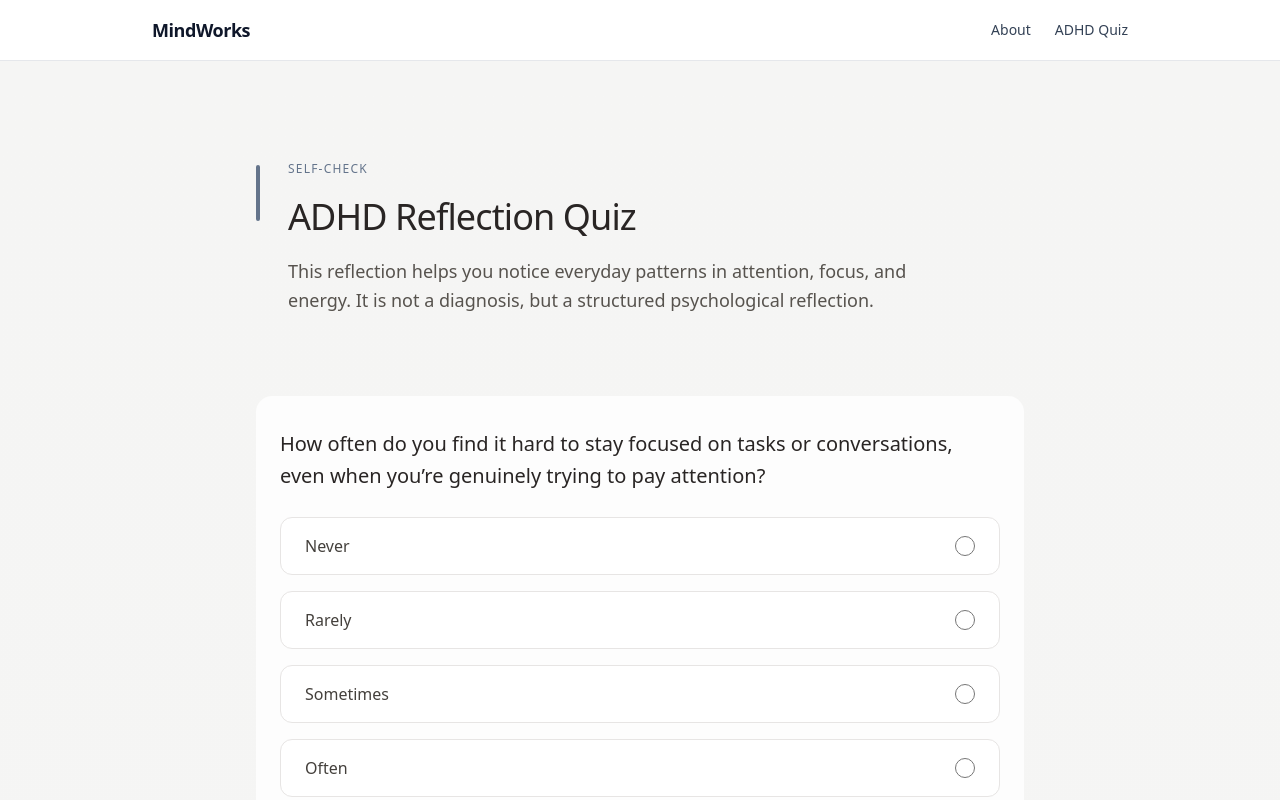
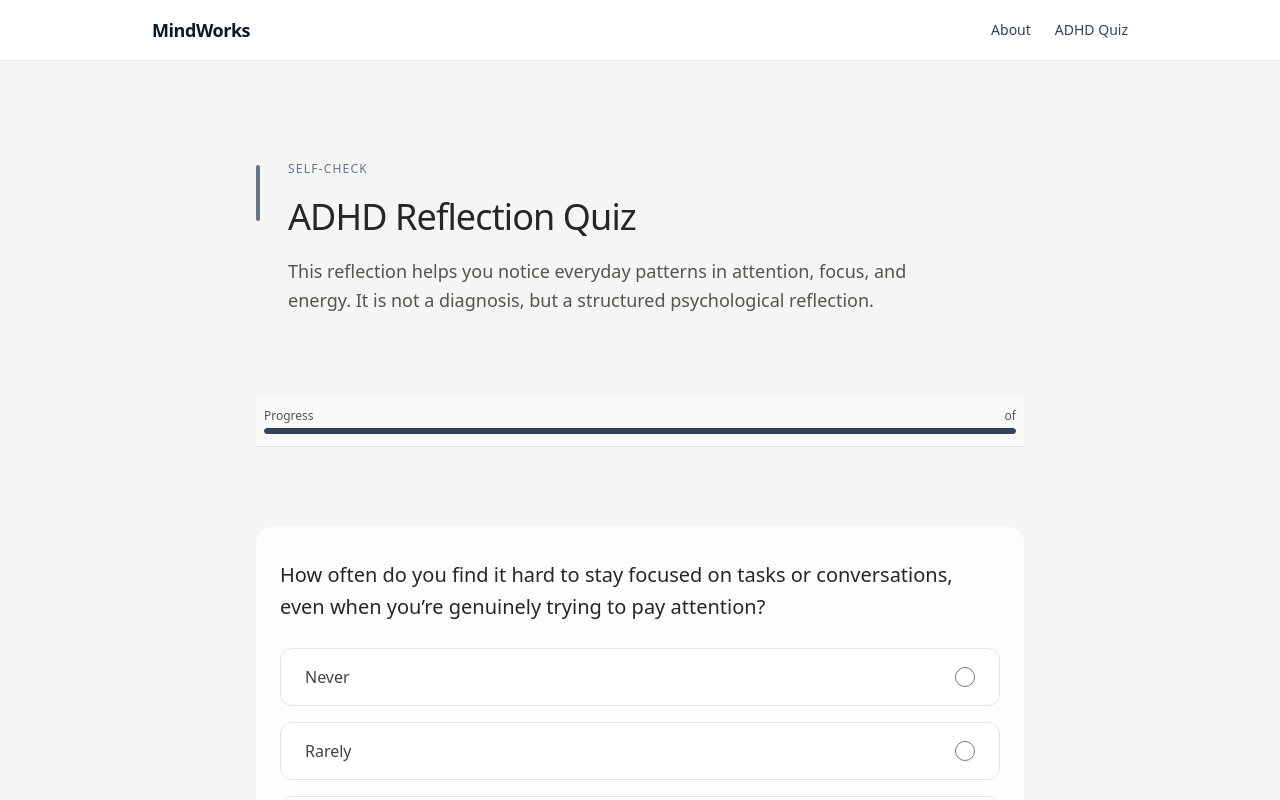
Before and after one commit to stopinder/therapy-orientation-quiz, a Vue app: page /adhd-quiz in a window 1280 px wide. Shown: the top 800 px of the page. Built offline with nearby package versions, Linux system fonts and the light colour scheme.

Commit message:
Add minimal sticky progress indicator to quiz flow

```diff
--- a/src/views/ADHDQuizView.vue
+++ b/src/views/ADHDQuizView.vue
@@ -15,6 +15,23 @@
           It is not a diagnosis, but a structured psychological reflection.
         </p>
       </header>
+      <!-- Progress -->
+      <div class="sticky top-16 z-40 bg-stone-50/90 backdrop-blur border-b border-stone-200">
+        <div class="max-w-3xl mx-auto px-2 py-3 space-y-1">
+          <div class="flex justify-between text-xs text-stone-600">
+            <span>Progress</span>
+            <span>{{ answeredCount }} of {{ totalCount }}</span>
+          </div>
+
+          <div class="h-1.5 w-full rounded-full bg-stone-200 overflow-hidden">
+            <div
+                class="h-full bg-slate-700 rounded-full transition-all duration-300"
+                :style="{ width: progressPercent + '%' }"
+            ></div>
+          </div>
+        </div>
+      </div>
+
 
       <!-- Quiz -->
       <section class="space-y-16 rounded-2xl bg-white/80 shadow-soft px-6 py-8">
@@ -117,6 +134,15 @@ const scores = computed(() => {
     executive_function: 0,
     emotional_regulation: 0
   }
+  const totalCount = adhdQuestions.length
+
+  const answeredCount = computed(() =>
+      Object.values(answers.value).filter(v => v !== undefined).length
+  )
+
+  const progressPercent = computed(() =>
+      Math.round((answeredCount.value / totalCount) * 100)
+  )
 
   for (const [id, value] of Object.entries(answers.value)) {
     const q = adhdQuestions.find(q => q.id === id)
```
